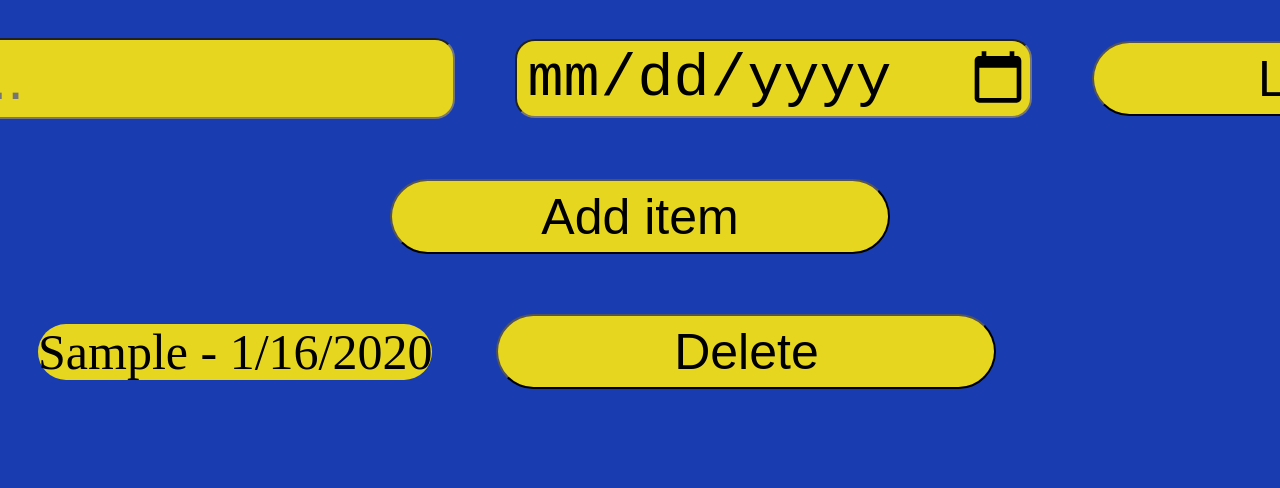
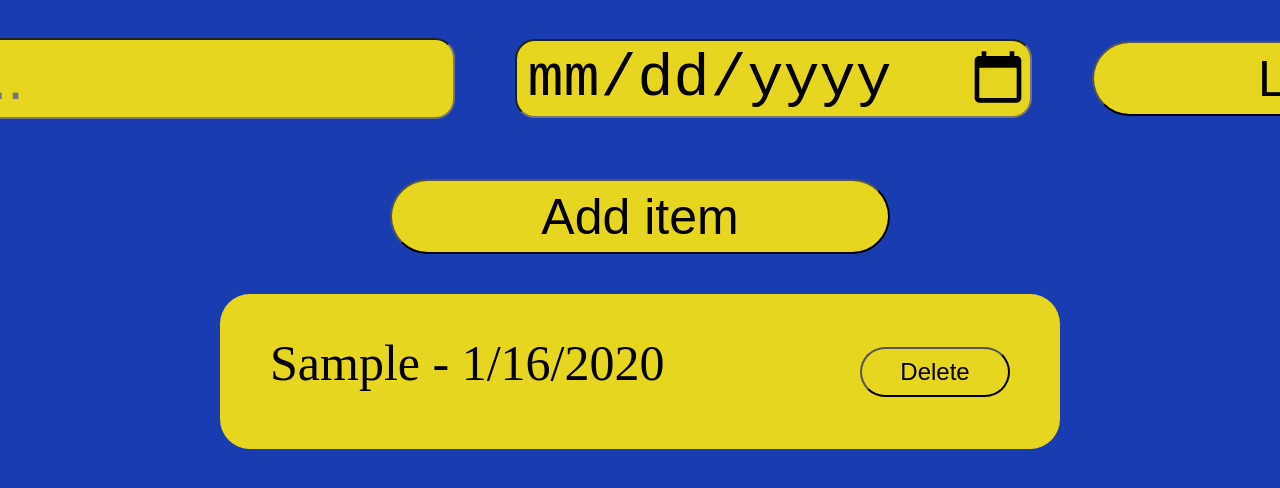
Before and after one commit to FayzaanV/Fayzaan-To-Do-List, a plain HTML site: page index.html in a window 1280 px wide. Both pictures are taken after typing "Sample", "2020-01-15" into the empty fields and a click on the button "Add item". Shown: the top 488 px of the page. Drawn offline with Linux system fonts and the light colour scheme.

Commit message:
centered

```diff
--- a/CSS/todo.css
+++ b/CSS/todo.css
@@ -45,6 +45,33 @@ button {
 }
 
 #todoList {
+  display: flex;
+  flex-direction: column;
   align-items: center;
-  /* justify-content: center; */
+  width: 100%;
 }
+
+.todo-item {
+  display: flex;
+  justify-content: center;
+  width: 80%;
+  margin: 10px 0;
+}
+
+.thing {
+  display: flex;
+  align-items: center;
+  justify-content: space-between;
+  width: 100%;
+  max-width: 800px;
+  background-color: #e7d61f;
+  padding: 10px 20px;
+  border-radius: 30px;
+}
+
+.deleteButton {
+  margin-left: 20px;
+  height: 50px;
+  width: 150px;
+  font-size: 24px;
+}
```
